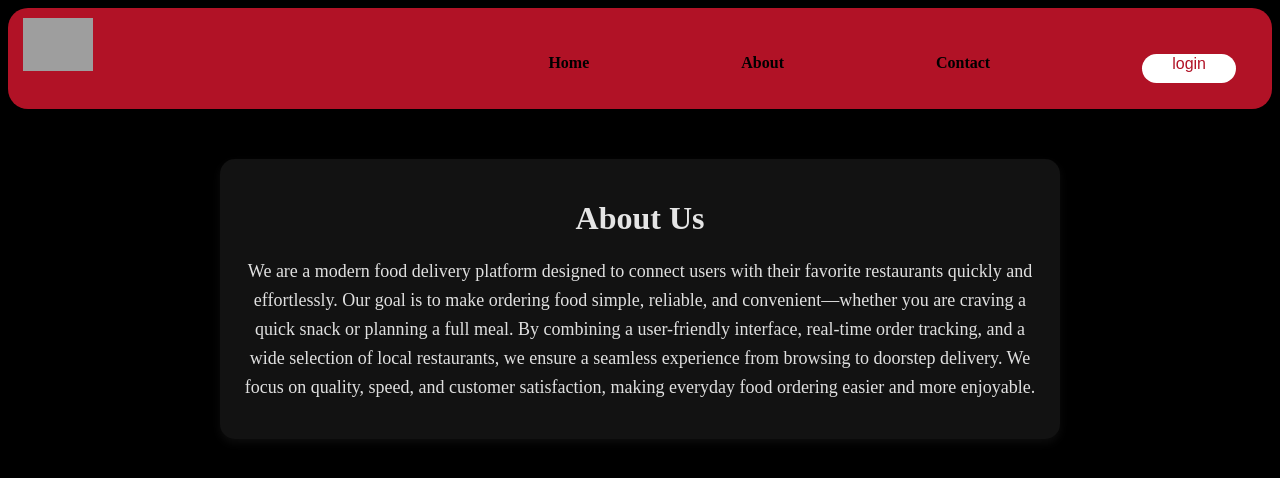
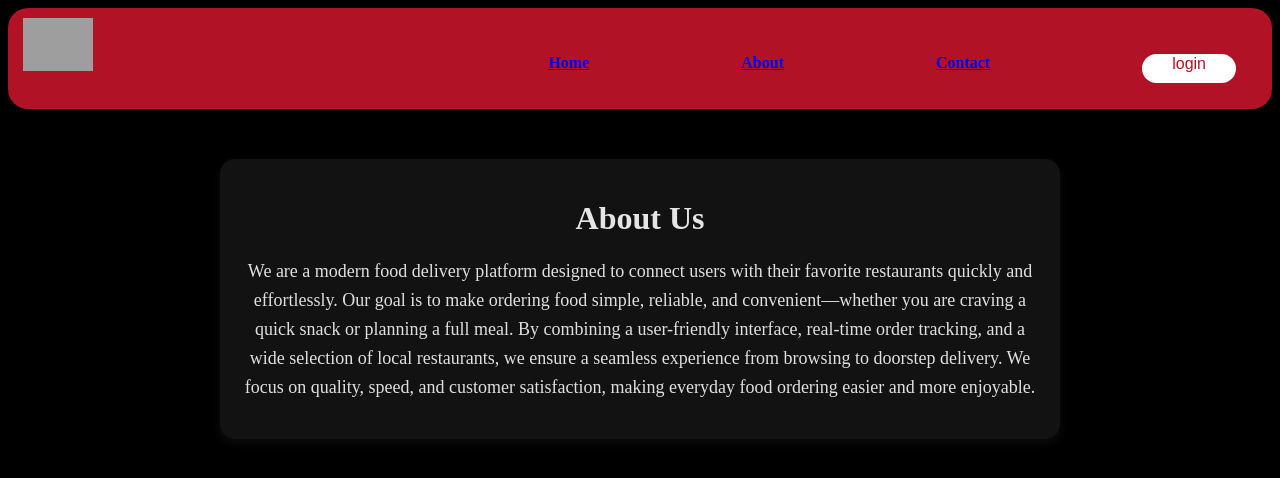
Before and after one commit to hreshikesh/React-X-Workz, a React (Vite) app: page /about in a window 1280 px wide. Shown: the top 478 px of the page. Built offline with nearby package versions, Linux system fonts and the light colour scheme; grey boxes are pictures that could not be loaded.

Commit message:
Static Routing

```diff
--- a/App.js
+++ b/App.js
@@ -1,30 +1,36 @@
 import ReactDOM from "react-dom/client";
 import Header from "./src/components/Header";
 import Body from "./src/components/Body";
-import { createBrowserRouter } from "react-router-dom";
+import { createBrowserRouter, Outlet } from "react-router-dom";
 import { RouterProvider } from "react-router-dom";
 import AboutPage from "./src/components/About";
 import ErrorPage from "./src/components/Error";
+
 const AppStructure = function () {
     return (
         <div>
             <Header />
-            <Body />
+            <Outlet />
         </div>
     )
 }
 
 
-const appRouter=createBrowserRouter(
+const appRouter = createBrowserRouter(
     [
         {
-            path:"/",
-            element:<AppStructure />,
-            errorElement:<ErrorPage />
-        },
-        {
-            path:"/about",
-            element:<AboutPage />
+            path: "/",
+            element: <AppStructure />,
+            children: [{
+                path: "/about",
+                element: <AboutPage />
+            },
+            {
+                path: "/",
+                element: <Body />
+            }
+            ],
+            errorElement: <ErrorPage />
         }
     ]
 )
--- a/src/components/About.js
+++ b/src/components/About.js
@@ -1,9 +1,9 @@
-import Header from "./Header";
+
 
 const AboutPage = () => {
     return (
         <div>
-            <Header />
+
             <div className="aboutContainer">
                 <h1 className="aboutHeading ">About Us</h1>
                 <p className="aboutContent">We are a modern food delivery platform designed to connect users with their favorite restaurants quickly and effortlessly. Our goal is to make ordering food simple, reliable, and convenient—whether you are craving a quick snack or planning a full meal.
--- a/src/components/Header.js
+++ b/src/components/Header.js
@@ -1,4 +1,5 @@
 import { useState } from "react";
+import { Link } from "react-router-dom";
 
 const Header = () => {
     const [isLoggedIn, setIsLoggedIn] = useState("login");
@@ -14,9 +15,9 @@
             </div>
             <div>
                 <ul>
-                    <li>Home</li>
-                    <li>About</li>
-                    <li>Contact</li>
+                    <li><Link to="/">Home</Link></li>
+                    <li><Link to="/about">About</Link></li>
+                    <li><Link>Contact</Link></li>
                     <li><button className="loginButton" onClick={handleLogin} >{isLoggedIn}</button></li>
                 </ul>
             </div>
```
Also changed, not shown: 2 other files (tests, documents, lock files or other folders).
